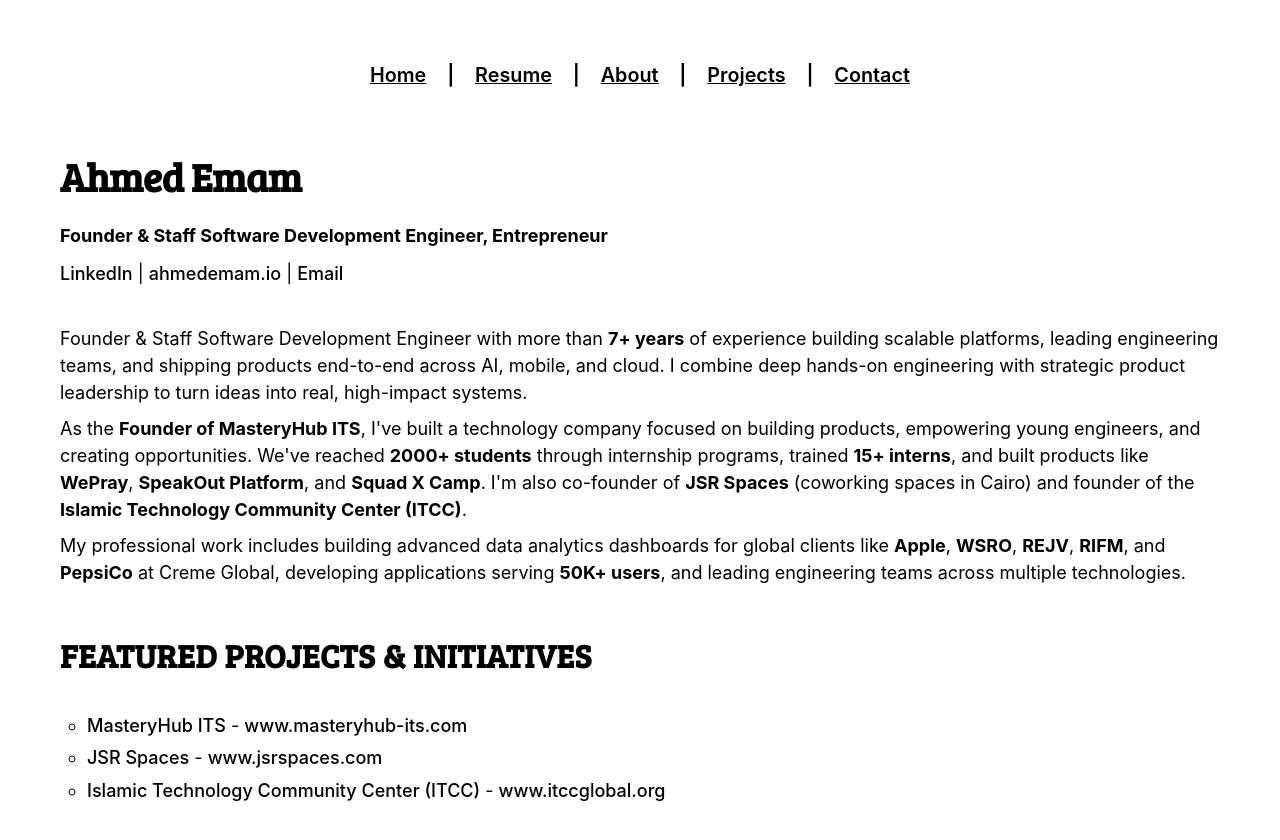
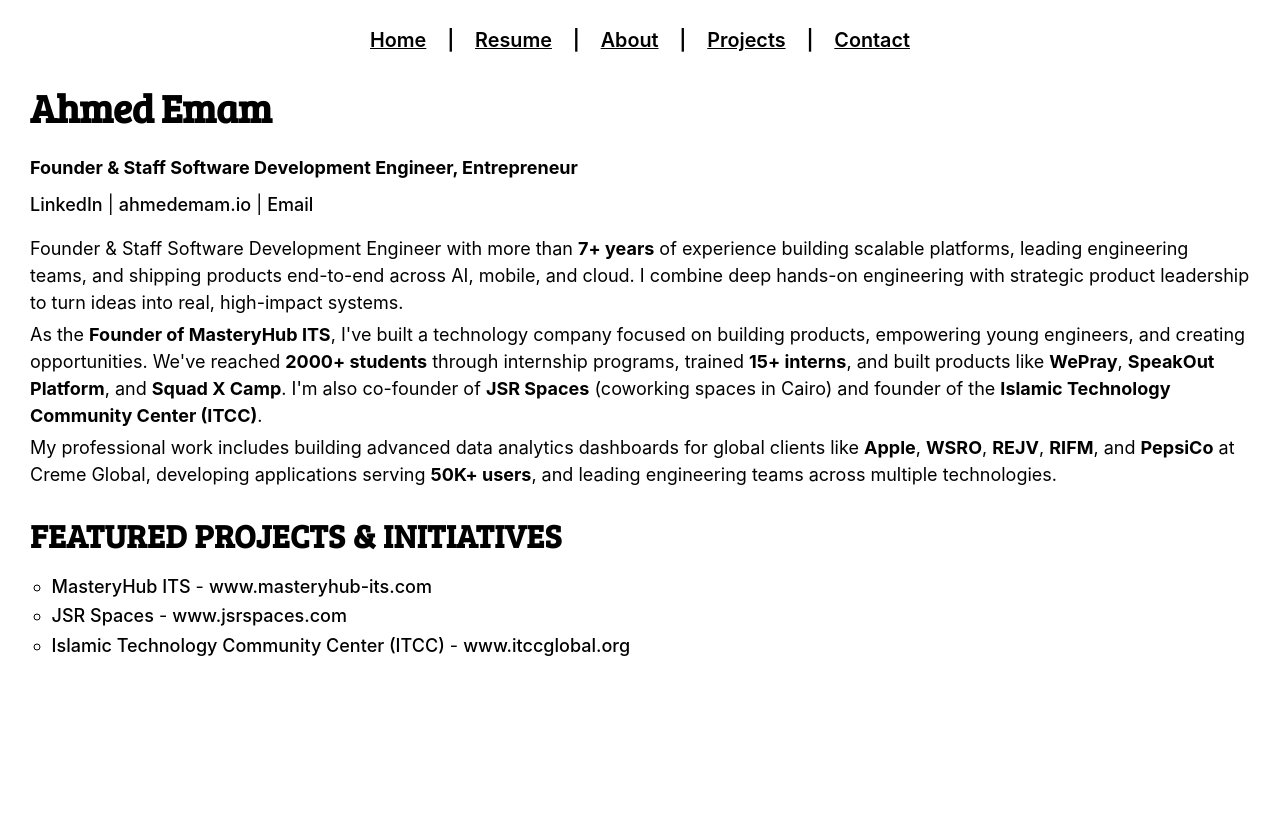
Before and after one commit to ahmedemam/ahmedemam.github.io, a Jekyll site: the page built from index.html, in a window 1280 px wide. Shown: the top 840 px of the page. Built offline with Jekyll 4.4.1, drawn with Linux system fonts in a browser that asks for light colours.

Commit message:
Shrink spacing significantly throughout the site
- Reduced container padding: 40px 60px → 15px 30px
- Reduced navigation margins: 2em → 0.8em
- Reduced heading margins: 1.2em → 0.6em (top), 0.5em → 0.3em (bottom)
- Reduced h2 margins: 1.5em → 0.8em (top), 0.8em → 0.4em (bottom)
- Reduced h3 margins: 1em → 0.5em (top), 0.4em → 0.2em (bottom)
- Reduced h4 margins: 0.8em → 0.4em (top), 0.3em → 0.2em (bottom)
- Reduced paragraph margins: 0.5em → 0.3em
- Reduced list margins: 0.5em → 0.3em
- Reduced list item margins: 0.3em → 0.15em
- Reduced introduction margin: 2em → 0.8em
- Reduced project list margins and padding
- Much more compact layout

```diff
--- a/assets/css/style.scss
+++ b/assets/css/style.scss
@@ -57,8 +57,8 @@ body {
 /* Site navigation */
 .site-nav {
   text-align: center;
-  margin: 0 0 2em 0;
-  padding: 1em 0;
+  margin: 0 0 0.8em 0;
+  padding: 0.5em 0;
   font-size: 1.1em;
   font-weight: 600;
   transition: all 0.3s ease;
@@ -83,7 +83,7 @@ body {
   max-width: 1400px;
   width: 100%;
   margin: 0 auto;
-  padding: 40px 60px;
+  padding: 15px 30px;
   text-align: left;
   animation: fadeIn 0.5s ease-in;
 }
@@ -108,8 +108,8 @@ body {
 
 /* Tight typography - left aligned */
 h1, h2, h3, h4, h5, h6 {
-  margin-top: 1.2em;
-  margin-bottom: 0.5em;
+  margin-top: 0.6em;
+  margin-bottom: 0.3em;
   line-height: 1.3;
   font-weight: 600;
   text-align: left;
@@ -126,9 +126,9 @@ h2 {
   font-size: 1.8em;
   text-transform: uppercase;
   letter-spacing: 0.5px;
-  padding-bottom: 0.3em;
-  margin-top: 1.5em;
-  margin-bottom: 0.8em;
+  padding-bottom: 0.1em;
+  margin-top: 0.8em;
+  margin-bottom: 0.4em;
   text-align: left;
   color: $heading-color;
   font-weight: 700;
@@ -136,32 +136,33 @@ h2 {
 
 h3 {
   font-size: 1.4em;
-  margin-top: 1em;
-  margin-bottom: 0.4em;
+  margin-top: 0.5em;
+  margin-bottom: 0.2em;
   text-align: left;
 }
 
 h4 {
   font-size: 1.2em;
-  margin-top: 0.8em;
-  margin-bottom: 0.3em;
+  margin-top: 0.4em;
+  margin-bottom: 0.2em;
   text-align: left;
 }
 
 p {
-  margin: 0.5em 0;
+  margin: 0.3em 0;
   line-height: 1.5;
   text-align: left;
   transition: all 0.3s ease;
 }
 
 ul, ol {
-  margin: 0.5em 0;
-  padding-left: 1.5em;
+  margin: 0.3em 0;
+  padding-left: 1.2em;
   text-align: left;
   transition: all 0.3s ease;
 
   li {
+    margin: 0.15em 0;
     transition: all 0.3s ease;
 
     &:hover {
@@ -171,7 +172,7 @@ ul, ol {
 }
 
 li {
-  margin: 0.3em 0;
+  margin: 0.15em 0;
   line-height: 1.5;
   text-align: left;
 }
@@ -299,7 +300,7 @@ h4 {
 /* Homepage introduction */
 .introduction {
   text-align: center;
-  margin: 0 0 2em 0;
+  margin: 0 0 0.8em 0;
   padding: 0;
   animation: fadeInUp 0.6s ease-out;
 
```
